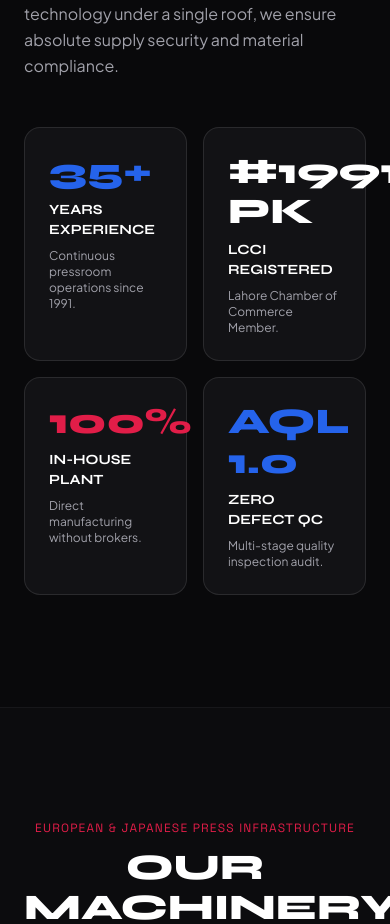
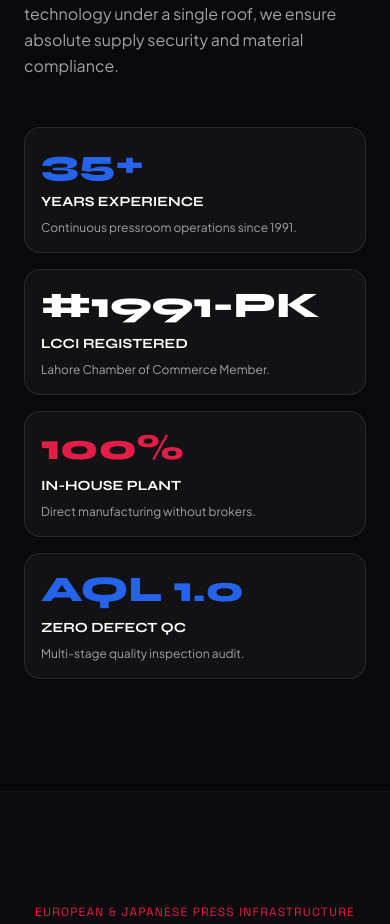
Before and after one commit to malaikaihsan36-dev/project, a React (Create React App) app in the folder frontend/: page /trust in a window 390 px wide. Shown: the part 1621-2545 px from the top of the page. Built offline with nearby package versions, Linux system fonts and the light colour scheme; no server answers.

Commit message:
fix: resolve mobile blank scroll sections with a failsafe timer and prevent stats number overlapping by stacking them into 1 column on mobile screens

```diff
--- a/frontend/src/components/animationHelper.js
+++ b/frontend/src/components/animationHelper.js
@@ -4,7 +4,7 @@ import React, { useState, useEffect, useRef } from 'react';
  * Custom hook to trigger scroll reveals on elements.
  * Returns a ref to attach to the target element.
  */
-export const useScrollReveal = (threshold = 0.15) => {
+export const useScrollReveal = (threshold = 0.01) => {
   const ref = useRef(null);
 
   useEffect(() => {
@@ -22,8 +22,16 @@ export const useScrollReveal = (threshold = 0.15) => {
 
     observer.observe(el);
 
+    // Failsafe auto-reveal: guarantee element is visible after 1.5 seconds if observer fails on mobile/Safari
+    const timer = setTimeout(() => {
+      if (el && !el.classList.contains('revealed')) {
+        el.classList.add('revealed');
+      }
+    }, 1500);
+
     return () => {
       if (el) observer.unobserve(el);
+      clearTimeout(timer);
     };
   }, [threshold]);
 
@@ -33,7 +41,7 @@ export const useScrollReveal = (threshold = 0.15) => {
 /**
  * ScrollReveal Wrapper Component for easy JSX usage.
  */
-export const ScrollReveal = ({ children, className = '', threshold = 0.15 }) => {
+export const ScrollReveal = ({ children, className = '', threshold = 0.01 }) => {
   const revealRef = useScrollReveal(threshold);
   return (
     <div ref={revealRef} className={className}>
--- a/frontend/src/pages/HomePage.jsx
+++ b/frontend/src/pages/HomePage.jsx
@@ -418,14 +418,14 @@ const HomePage = () => {
             </div>
 
             {/* Factual Metrics Counter Strip */}
-            <ScrollReveal className="grid grid-cols-2 md:grid-cols-4 gap-6 p-8 rounded-3xl bg-[#121215] border border-white/10 mb-16 shadow-2xl">
-              <div className="border-r border-white/10 pr-6">
+            <ScrollReveal className="grid grid-cols-1 sm:grid-cols-2 md:grid-cols-4 gap-6 p-6 sm:p-8 rounded-3xl bg-[#121215] border border-white/10 mb-16 shadow-2xl">
+              <div className="sm:border-r border-white/10 pr-6">
                 <StatNumber endValue={35} suffix="+" colorClass="text-[#2563EB]" />
                 <span className="text-xs font-mono text-white uppercase block font-bold">YEARS EXPERIENCE</span>
                 <span className="text-[10px] font-mono text-[#A1A1AA]">Continuous operation since 1991</span>
               </div>
 
-              <div className="md:border-r border-white/10 pr-6 pl-2">
+              <div className="md:border-r border-white/10 pr-6 pl-0 sm:pl-4">
                 <span className="font-syne text-4xl sm:text-5xl font-extrabold text-white block mb-1">
                   LCCI
                 </span>
@@ -433,13 +433,13 @@ const HomePage = () => {
                 <span className="text-[10px] font-mono text-[#A1A1AA]">Member #1991-PK (Lahore)</span>
               </div>
 
-              <div className="border-r border-white/10 pr-6 pl-2">
+              <div className="sm:border-r border-white/10 pr-6 pl-0 sm:pl-4">
                 <StatNumber endValue={1000} suffix="+" colorClass="text-[#E11D48]" />
                 <span className="text-xs font-mono text-white uppercase block font-bold">ENTERPRISE CLIENTS</span>
                 <span className="text-[10px] font-mono text-[#A1A1AA]">Trusted across all 4 provinces</span>
               </div>
 
-              <div className="pl-2">
+              <div className="pl-0 sm:pl-4">
                 <StatNumber endValue={100} suffix="%" colorClass="text-[#2563EB]" />
                 <span className="text-xs font-mono text-white uppercase block font-bold">IN-HOUSE PLANT</span>
                 <span className="text-[10px] font-mono text-[#A1A1AA]">Zero reseller/broker margin</span>
--- a/frontend/src/pages/TrustCenterPage.jsx
+++ b/frontend/src/pages/TrustCenterPage.jsx
@@ -243,26 +243,26 @@ const TrustCenterPage = () => {
             </div>
 
             <div className="lg:col-span-6">
-              <div className="grid grid-cols-2 gap-4">
-                <div className="p-6 rounded-2xl bg-[#121215] border border-white/10 space-y-2">
+              <div className="grid grid-cols-1 sm:grid-cols-2 gap-4">
+                <div className="p-4 sm:p-6 rounded-2xl bg-[#121215] border border-white/10 space-y-2">
                   <span className="font-syne text-4xl font-extrabold text-[#2563EB]">35+</span>
                   <h4 className="font-syne text-sm font-bold text-white uppercase">Years Experience</h4>
                   <p className="text-xs text-[#A1A1AA]">Continuous pressroom operations since 1991.</p>
                 </div>
 
-                <div className="p-6 rounded-2xl bg-[#121215] border border-white/10 space-y-2">
+                <div className="p-4 sm:p-6 rounded-2xl bg-[#121215] border border-white/10 space-y-2">
                   <span className="font-syne text-4xl font-extrabold text-white">#1991-PK</span>
                   <h4 className="font-syne text-sm font-bold text-white uppercase">LCCI Registered</h4>
                   <p className="text-xs text-[#A1A1AA]">Lahore Chamber of Commerce Member.</p>
                 </div>
 
-                <div className="p-6 rounded-2xl bg-[#121215] border border-white/10 space-y-2">
+                <div className="p-4 sm:p-6 rounded-2xl bg-[#121215] border border-white/10 space-y-2">
                   <span className="font-syne text-4xl font-extrabold text-[#E11D48]">100%</span>
                   <h4 className="font-syne text-sm font-bold text-white uppercase">In-House Plant</h4>
                   <p className="text-xs text-[#A1A1AA]">Direct manufacturing without brokers.</p>
                 </div>
 
-                <div className="p-6 rounded-2xl bg-[#121215] border border-white/10 space-y-2">
+                <div className="p-4 sm:p-6 rounded-2xl bg-[#121215] border border-white/10 space-y-2">
                   <span className="font-syne text-4xl font-extrabold text-[#2563EB]">AQL 1.0</span>
                   <h4 className="font-syne text-sm font-bold text-white uppercase">Zero Defect QC</h4>
                   <p className="text-xs text-[#A1A1AA]">Multi-stage quality inspection audit.</p>
--- a/frontend/src/pages/WhyColourPixPage.jsx
+++ b/frontend/src/pages/WhyColourPixPage.jsx
@@ -280,23 +280,23 @@ const WhyColourPixPage = () => {
                   CORPORATE PERFORMANCE STATS
                 </span>
 
-                <div className="grid grid-cols-2 gap-6">
-                  <div className="p-6 rounded-2xl bg-[#09090B] border border-white/10">
+                <div className="grid grid-cols-1 sm:grid-cols-2 gap-6">
+                  <div className="p-4 sm:p-6 rounded-2xl bg-[#09090B] border border-white/10">
                     <span className="font-syne text-4xl font-extrabold text-[#2563EB] block mb-1">99.4%</span>
                     <span className="text-xs font-mono text-[#A1A1AA] uppercase">On-Time Dispatch Rate</span>
                   </div>
 
-                  <div className="p-6 rounded-2xl bg-[#09090B] border border-white/10">
+                  <div className="p-4 sm:p-6 rounded-2xl bg-[#09090B] border border-white/10">
                     <span className="font-syne text-4xl font-extrabold text-white block mb-1">1,000+</span>
                     <span className="text-xs font-mono text-[#A1A1AA] uppercase">Corporate Accounts</span>
                   </div>
 
-                  <div className="p-6 rounded-2xl bg-[#09090B] border border-white/10">
+                  <div className="p-4 sm:p-6 rounded-2xl bg-[#09090B] border border-white/10">
                     <span className="font-syne text-4xl font-extrabold text-[#E11D48] block mb-1">AQL 1.0</span>
                     <span className="text-xs font-mono text-[#A1A1AA] uppercase">Zero Defect Inspection</span>
                   </div>
 
-                  <div className="p-6 rounded-2xl bg-[#09090B] border border-white/10">
+                  <div className="p-4 sm:p-6 rounded-2xl bg-[#09090B] border border-white/10">
                     <span className="font-syne text-4xl font-extrabold text-[#2563EB] block mb-1">50M+</span>
                     <span className="text-xs font-mono text-[#A1A1AA] uppercase">Packaging Units Run</span>
                   </div>
```
